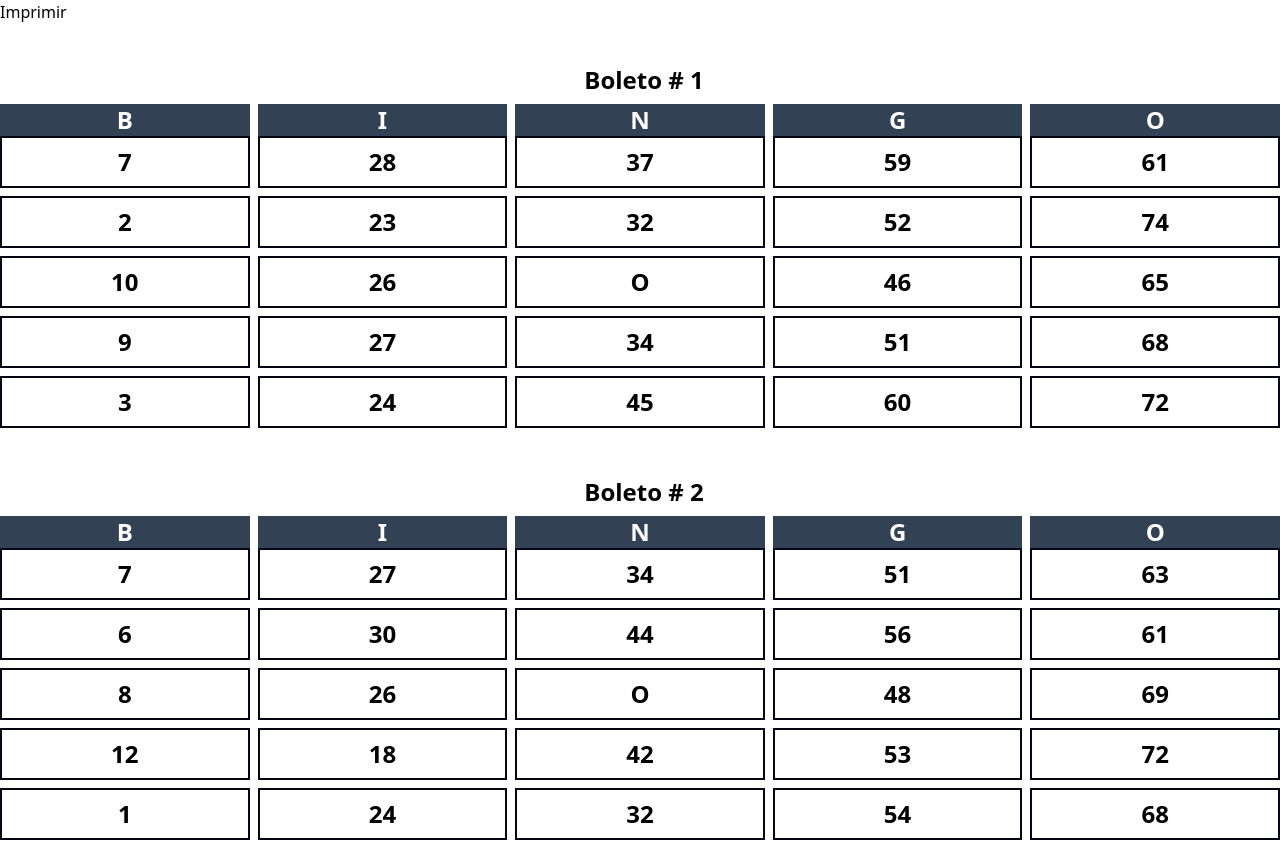
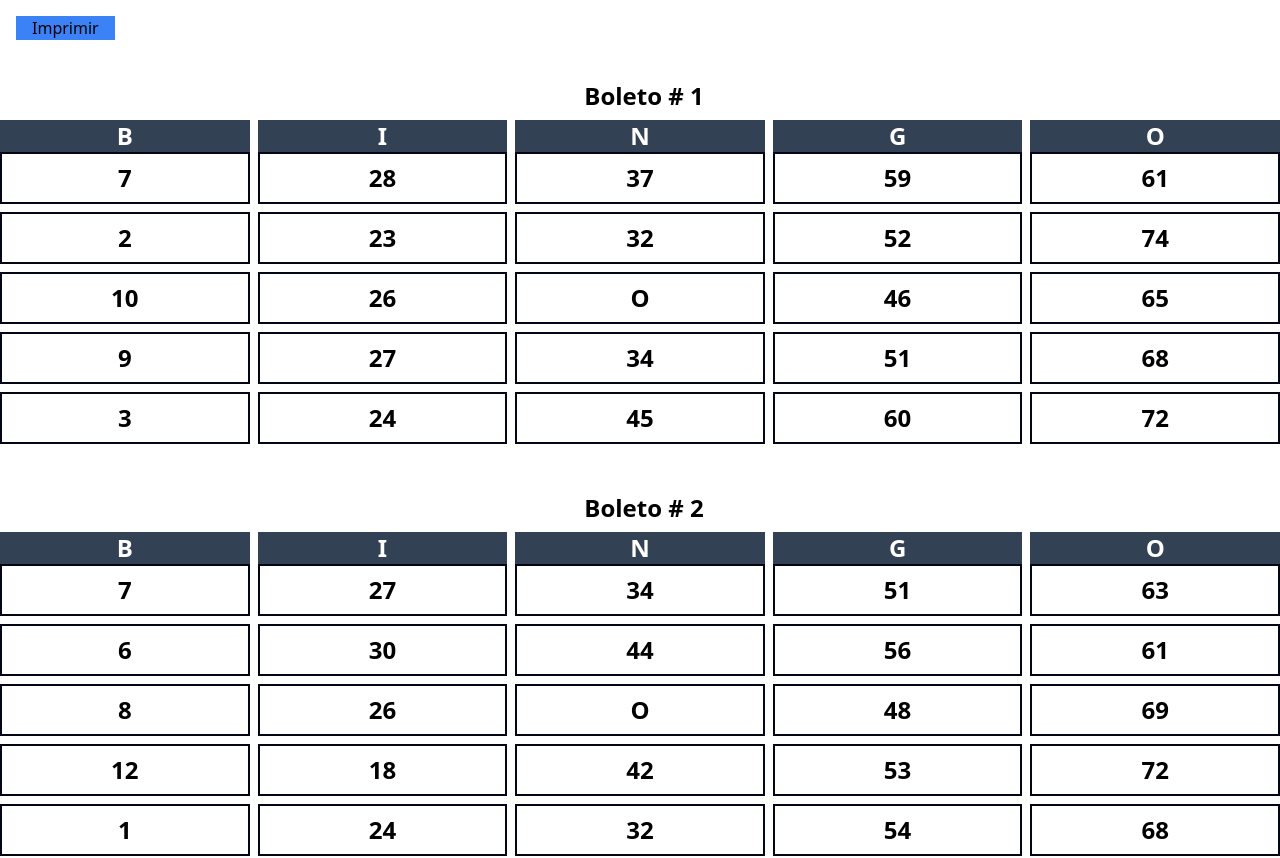
Before and after one commit to byroncanga/imprimirCartonesBingo, a React (Vite) app: page / in a window 1280 px wide. Shown: the top 858 px of the page. Built offline with nearby package versions, Linux system fonts and the light colour scheme.

Commit message:
ajuste 7

```diff
--- a/src/App.jsx
+++ b/src/App.jsx
@@ -89,7 +89,9 @@ function App() {
   return (
     <>
       <div>
-        <button onClick={handlePrint}>Imprimir</button>
+        <button className="bg-blue-500 px-4 mt-4 ml-4" onClick={handlePrint}>
+          Imprimir
+        </button>
         <div id="printable-area">
           {" "}
           {/* Asegúrate de añadir este ID */}
```
